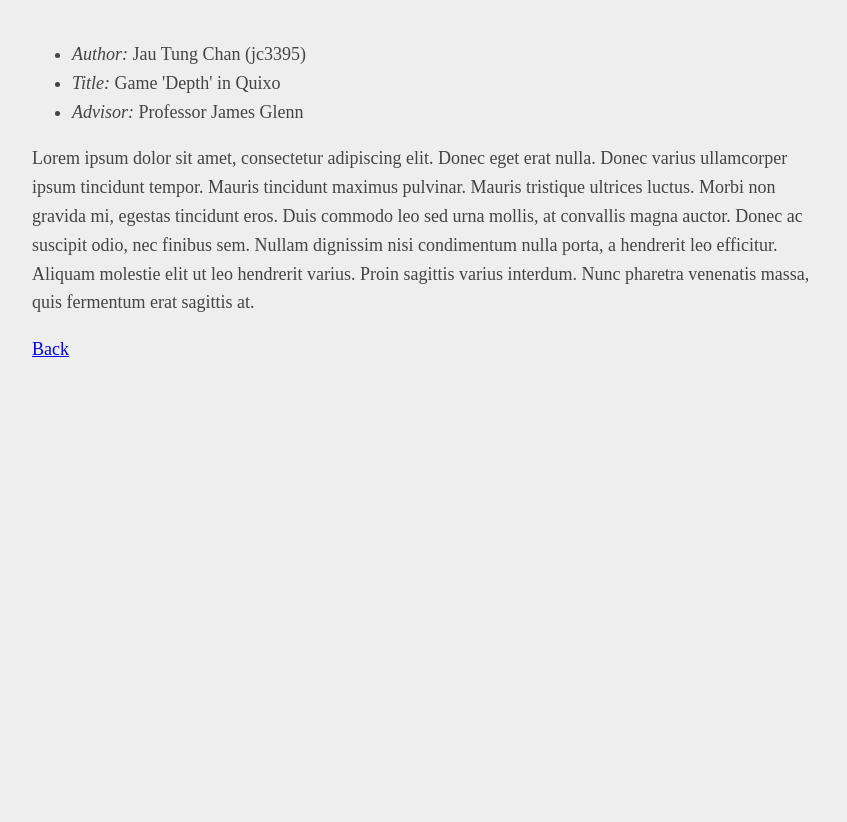
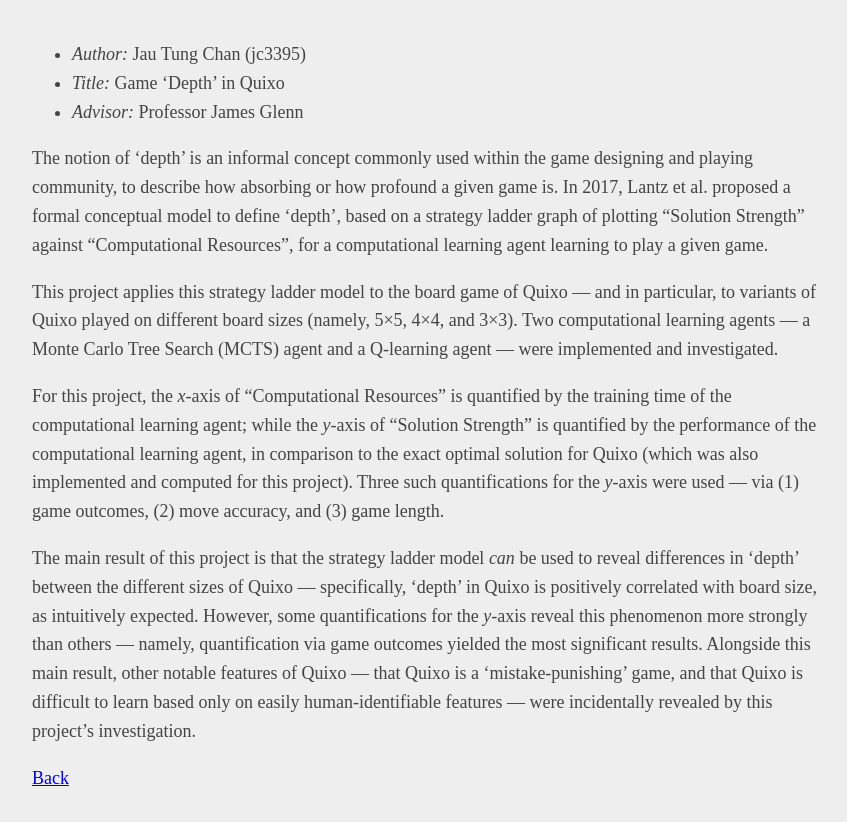
Before and after one commit to jautung/quixo490, a plain HTML site: page submission-webpages/abstract.html in a window 1280 px wide. Shown: the whole page, without its empty margins (208-1055 px from the left). Before the commit the page ends 800 px from the top, so only its background shows below. Drawn offline with Linux system fonts and the light colour scheme.

Commit message:
Final submission

```diff
--- a/submission-webpages/abstract.html
+++ b/submission-webpages/abstract.html
@@ -25,11 +25,14 @@
 
   <ul>
     <li><em>Author:</em> Jau Tung Chan (jc3395)</li>
-    <li><em>Title:</em> Game 'Depth' in Quixo</li>
+    <li><em>Title:</em> Game &lsquo;Depth&rsquo; in Quixo</li>
     <li><em>Advisor:</em> Professor James Glenn</li>
   </ul>
 
-  <p>Lorem ipsum dolor sit amet, consectetur adipiscing elit. Donec eget erat nulla. Donec varius ullamcorper ipsum tincidunt tempor. Mauris tincidunt maximus pulvinar. Mauris tristique ultrices luctus. Morbi non gravida mi, egestas tincidunt eros. Duis commodo leo sed urna mollis, at convallis magna auctor. Donec ac suscipit odio, nec finibus sem. Nullam dignissim nisi condimentum nulla porta, a hendrerit leo efficitur. Aliquam molestie elit ut leo hendrerit varius. Proin sagittis varius interdum. Nunc pharetra venenatis massa, quis fermentum erat sagittis at.</p>
+  <p>The notion of &lsquo;depth&rsquo; is an informal concept commonly used within the game designing and playing community, to describe how absorbing or how profound a given game is. In 2017, Lantz et al. proposed a formal conceptual model to define &lsquo;depth&rsquo;, based on a strategy ladder graph of plotting &ldquo;Solution Strength&rdquo; against &ldquo;Computational Resources&rdquo;, for a computational learning agent learning to play a given game.</p>
+  <p>This project applies this strategy ladder model to the board game of Quixo — and in particular, to variants of Quixo played on different board sizes (namely, 5×5, 4×4, and 3×3). Two computational learning agents — a Monte Carlo Tree Search (MCTS) agent and a Q-learning agent — were implemented and investigated.</p>
+  <p>For this project, the <em>x</em>-axis of &ldquo;Computational Resources&rdquo; is quantified by the training time of the computational learning agent; while the <em>y</em>-axis of &ldquo;Solution Strength&rdquo; is quantified by the performance of the computational learning agent, in comparison to the exact optimal solution for Quixo (which was also implemented and computed for this project). Three such quantifications for the <em>y</em>-axis were used — via (1) game outcomes, (2) move accuracy, and (3) game length.</p>
+  <p>The main result of this project is that the strategy ladder model <em>can</em> be used to reveal differences in &lsquo;depth&rsquo; between the different sizes of Quixo — specifically, &lsquo;depth&rsquo; in Quixo is positively correlated with board size, as intuitively expected. However, some quantifications for the <em>y</em>-axis reveal this phenomenon more strongly than others — namely, quantification via game outcomes yielded the most significant results. Alongside this main result, other notable features of Quixo — that Quixo is a &lsquo;mistake-punishing&rsquo; game, and that Quixo is difficult to learn based only on easily human-identifiable features — were incidentally revealed by this project&rsquo;s investigation.</p>
 
   <a href="index.html">Back</a>
 
```
Also changed, not shown: submission-webpages/index.html (+2 -2 lines), 1 other file.
